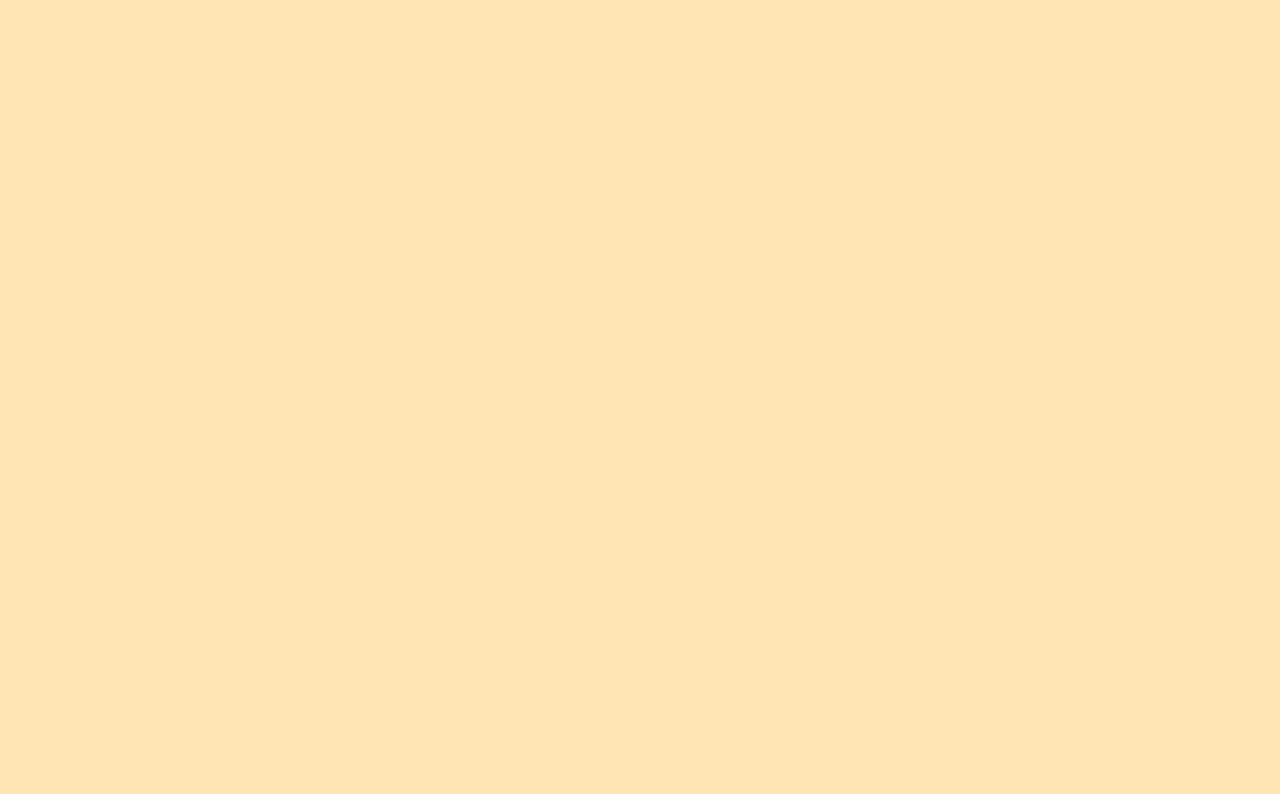
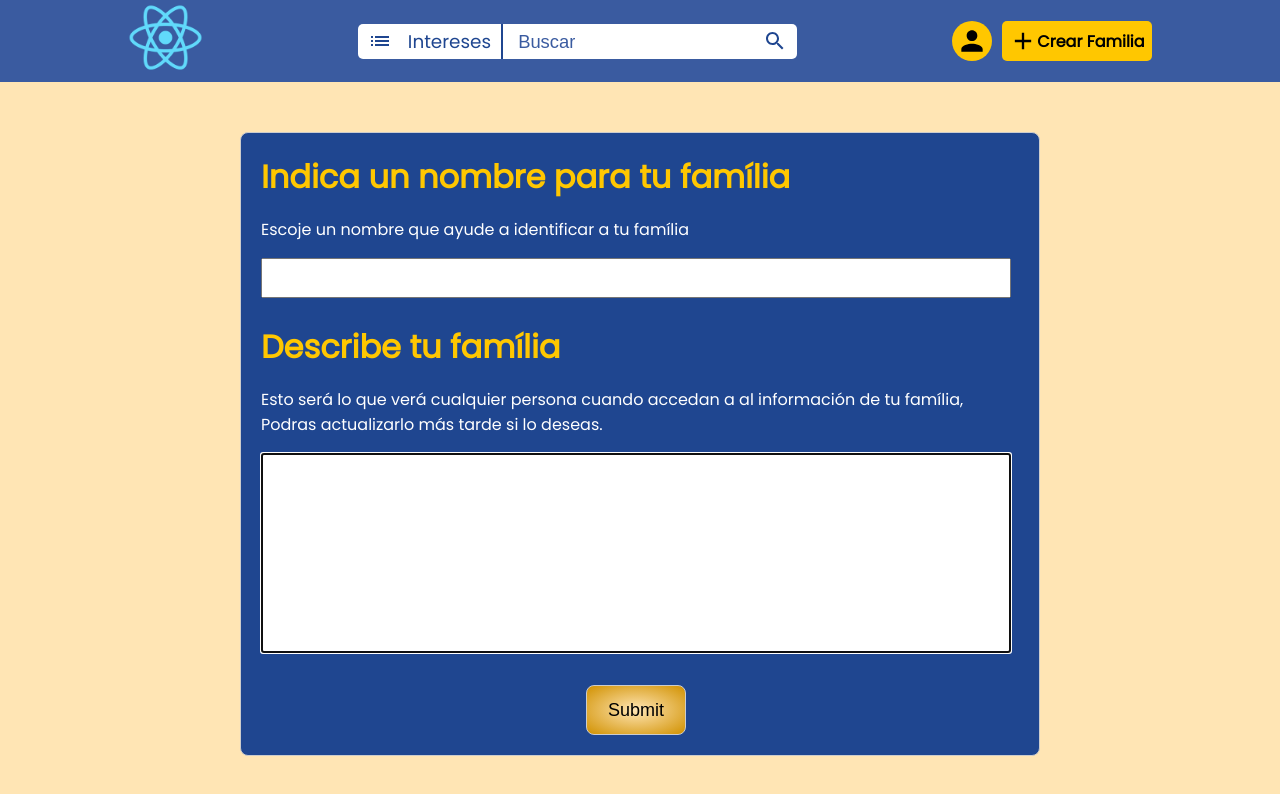
Before and after one commit to richardulloa/connecting_people, a React (Create React App) app in the folder conektin/: page /crear-familia in a window 1280 px wide. Before the commit this address had no page. Shown: the top 794 px of the page. Built offline with nearby package versions, Linux system fonts and the light colour scheme.

Commit message:
cambios formulario familia

```diff
--- a/conektin/src/Router/router.js
+++ b/conektin/src/Router/router.js
@@ -6,6 +6,7 @@ import Miperfil from '../componentes/Miperfil';
 import Alta from '../componentes/Alta'
 import ProximosEventos from '../componentes/ProximosEventos';
 import Evento from '../componentes/Evento';
+import CrearFamilia from '../componentes/CrearFamilia';
 
 
 export function Router() {
@@ -17,6 +18,7 @@ export function Router() {
             <Route path='/alta' element={<Alta />} />
             <Route path='/proximos-eventos' element={<ProximosEventos />} />
             <Route path='/evento' element={<Evento />} />
+            <Route path='/crear-familia' element={<CrearFamilia />} />
         </Routes>
     )
 }
--- a/conektin/src/componentes/Alta.jsx
+++ b/conektin/src/componentes/Alta.jsx
@@ -34,10 +34,10 @@ function Alta() {
                 </div>
             </header>
             <main>
-                <form onSubmit={handleSubmit(recogerDatos)}>
+                <form id='altaUsuario' onSubmit={handleSubmit(recogerDatos)}>
                     <h1>Regístrate</h1>
                     <div className='pregunta'>
-                        <label htmlFor='nombre'>Nombre y Apellidos</label>
+                        <label id='altaUsuario' htmlFor='nombre'>Nombre y Apellidos</label>
                         <br></br>
                         <input id='nombre' autoFocus {...register('nombre', { required: true, maxLength: 30 })} />
                     </div>
@@ -66,7 +66,7 @@ function Alta() {
                             <p className='errores'>Ingrese un correo electrónico válido</p>)
                     }
                     <div className='pregunta'>
-                        <label htmlFor='password'>Contraseña</label>
+                        <label htmlFor='password'>Contraseña:</label>
                         <br></br>
                         <input type='password' id='password' {...register('password', { required: true, minLength: 6, })} />
                         {
@@ -78,7 +78,7 @@ function Alta() {
                         }
                     </div>
                     <div className='pregunta'>
-                        <label htmlFor='confirmPassword'>Confirma tu contraseña</label>
+                        <label htmlFor='confirmPassword'>Confirma tu contraseña:</label>
                         <br></br>
                         <input type='password' id='confirmPassword' {...register('confirmPassword', { validate: (value) => value === watch('password') })} />
                         {errors.confirmPassword && (
@@ -89,7 +89,7 @@ function Alta() {
                     </div>
 
                     <div className='pregunta'>
-                        <label htmlFor='fechaNacimiento'>Fecha de nacimiento</label>
+                        <label htmlFor='fechaNacimiento'>Fecha de nacimiento:</label>
                         <br></br>
                         <input type='date' id='fechaNacimiento' {...register('fechaNacimiento', {
                             required: true, validate: validateFechaNacimiento
@@ -111,7 +111,7 @@ function Alta() {
                     </div>
 
                     <div className='pregunta'>
-                        <label htmlFor='cp'>Código postal</label>
+                        <label htmlFor='cp'>Código postal:</label>
                         <br />
                         <input id='cp' {...register('cp', { required: true, maxLength: 5 })} />
                     </div>
@@ -126,7 +126,7 @@ function Alta() {
                     <div className='pregunta'>
                         <label></label>
                         <br></br>
-                        <input type='submit' className='submit' />
+                        <input type='submit' className='submit1' />
                     </div>
                 </form>
             </main>
--- /dev/null
+++ b/conektin/src/componentes/CrearFamilia.jsx
@@ -0,0 +1,48 @@
+import React from 'react'
+import { useForm, } from 'react-hook-form';
+import './css/CrearFamilia.css'
+import Navegador from './Navegador';
+
+function CrearFamilia() {
+    const { register, handleSubmit, formState: { errors }, reset, setFocus, } = useForm()
+    const datosFamilia = (datos) => {
+        console.table(datos)
+        setFocus('nombreFamilia')
+        reset()
+    }
+    return (
+        <div>
+            < Navegador/>
+            <main id='crearFamilia'>
+                <form id='formularioFamilia' onSubmit={handleSubmit(datosFamilia)}>
+                    <div className='preguntaFamilia'>
+                        <label htmlFor='nombreFamilia' id='nombreFamilia'>Indica un nombre para tu família</label>
+                        <p>Escoje un nombre que ayude a identificar a tu família</p>
+                        <input type="text" id='nombreFamilia' autoFocus {...register('nombreFamilia', { required: true, maxLength: 60 })} />
+                        {errors.nombreFamilia?.type === 'required' ?
+                        <div className='errores'>Debes introducir un nombre para la família</div>:null }
+                        {errors.nombreFamilia?.type === 'maxLength' &&
+                        <div className='errores'>El nombre de la família no puede superar los 60 carácteres</div>}
+                    </div>
+                    <br />
+                    <div className='preguntaFamilia'>
+                        <label htmlFor='descripccion' id='descripccion'>Describe tu família</label>
+                        <p>Esto será lo que verá cualquier persona cuando accedan a al información de tu família, Podras actualizarlo más tarde si lo deseas.</p>
+                        <textarea id='descripccion' autoFocus {...register('descripccion', { required: true, minLength:150, maxLength: 1000 })}></textarea>
+                        {errors.descripccion?.type === 'required' ?
+                        <div className='errores'>La descripción es obligatoria</div>:null }
+                        {errors.descripccion?.type === 'maxLength' &&
+                        <div className='errores'>La descripcción de tu família no puede superar los 1000 carácteres</div>}
+                    </div>
+                    <div className='preguntaFamilia'>
+                        <label></label>
+                        <br></br>
+                        <input type='submit' className='submit2' />
+                    </div>
+                </form>
+            </main>
+        </div>
+    )
+}
+
+export default CrearFamilia
--- a/conektin/src/componentes/css/Alta.css
+++ b/conektin/src/componentes/css/Alta.css
@@ -14,7 +14,7 @@ label {
     margin-bottom: 1px;
 }
 
-form > div > input {
+form#altaUsuario > div > input {
     width: 100%;
     padding: 10px;
     margin-bottom: 15px;
@@ -23,7 +23,7 @@ form > div > input {
     box-sizing: border-box;
 }
 
-form {
+form#altaUsuario {
     max-width: 400px;
     margin: auto;
     padding: 20px;
@@ -71,3 +71,12 @@ form > h1 {
     border-radius: 5px;
     font-size: 0.8em;
 }
+
+.submit1{
+    color: white;
+    background-color: #ffc700;
+    border: 1px solid #ccc;
+    border-radius: 8px;
+
+
+}
--- /dev/null
+++ b/conektin/src/componentes/css/CrearFamilia.css
@@ -0,0 +1,75 @@
+*{
+    box-sizing: border-box;
+}
+
+main{
+    margin-top: 50px;
+}
+
+form#formularioFamilia{
+max-width: 800px;
+margin: auto;
+padding: 20px;
+border: 1px solid #ccc;
+border-radius: 8px;
+background-color: #1f4690;
+}
+
+/*form#formularioFamilia > div > input {
+    width: 100%;
+    padding: 10px;
+    margin-bottom: 15px;
+    border: 1px solid #ddd;
+    border-radius: 4px;
+    box-sizing: border-box;
+    height: 300px;
+}*/
+
+input#nombreFamilia{
+    height: 40px;
+    width: 750px;
+}
+
+textarea#descripccion{
+    color: black;
+    font-size: small;
+    font-weight: lighter;
+    height: 200px;
+    width: 750px;
+    resize: none;
+}
+
+form > h1 {
+    text-align: center;
+    margin-top: 5px;
+    margin-bottom: 35px;
+    margin-left: 0;
+    font-weight: bold;
+    font-size: 25px;
+    color: white;
+}
+
+label#nombreFamilia, #descripccion{
+    font-size: xx-large;
+    font-weight: 900;
+    color: #ffc700;
+}
+
+
+
+p{
+    color: white;
+}
+
+.submit2{
+    font-size: large;
+    color: black;
+    background-color: #ffc700;
+    border: 1px solid #ccc;
+    border-radius: 8px;
+    width: 100px;
+    height: 50px;
+    margin-left: 325px;
+    background: radial-gradient( #ffe5b4, #d19100)
+
+}
```
